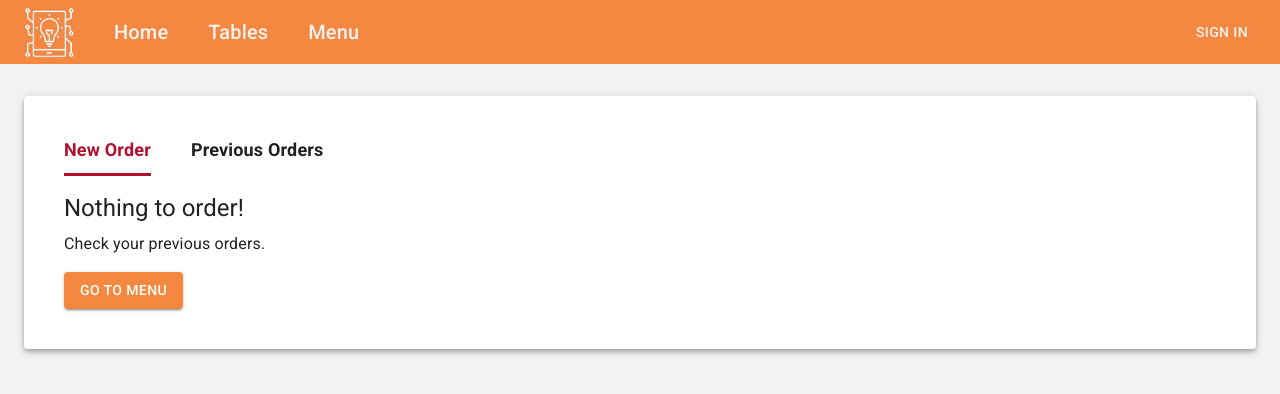
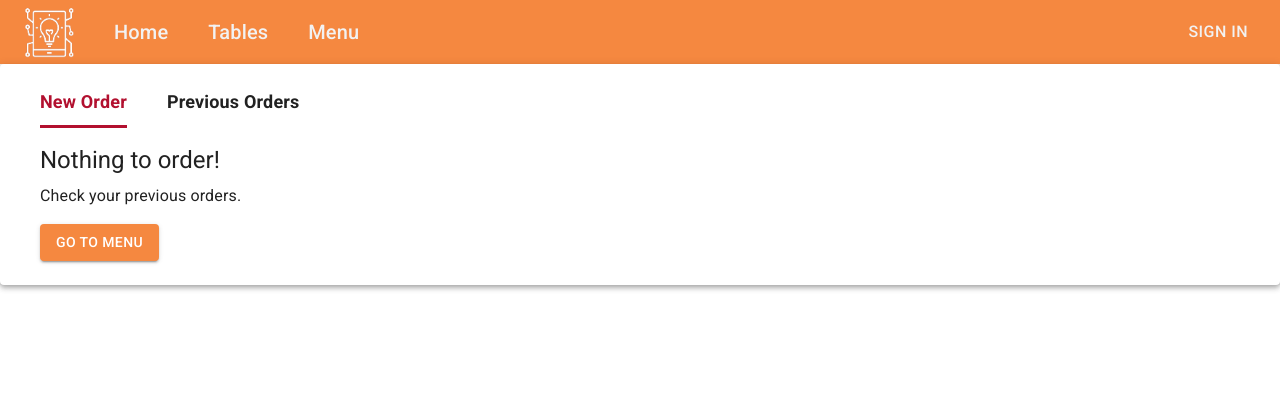
Before and after one commit to NoyanSeckin/Smart-Restaurant-App-React, a React (Create React App) app: page /usertable in a window 1280 px wide. Shown: the top 394 px of the page. Built offline with nearby package versions, Linux system fonts and the light colour scheme.

Commit message:
ready to publish

```diff
--- a/src/components/Navbar.js
+++ b/src/components/Navbar.js
@@ -19,7 +19,11 @@ import {setTableItems, setAuthentication} from '../actions'
     backgroundColor: 'warning.dark'
   }
 
-
+  const authBtnStyle = {
+    color: '#F2F2F2',
+    ml: 2,
+    fontSize: '1rem'
+  }
 
   const tableCounterStyle = {
     color: '#F2F2F2',
@@ -111,13 +115,13 @@ import {setTableItems, setAuthentication} from '../actions'
   function renderAuthButtons(){
     if(authentication){
       return(
-        <Button onClick={signOutUser} sx={{color: '#F2F2F2', ml: 2}}>
+        <Button onClick={signOutUser} sx={authBtnStyle}>
         Sign out
       </Button>
       )
     }else return(
       <Button onClick={()=> setIsLoginModal(true)}
-      sx={{color: '#F2F2F2', ml: 2}}>
+      sx={authBtnStyle}>
         Sign in
       </Button>
     )
--- a/src/components/PrevOrders.js
+++ b/src/components/PrevOrders.js
@@ -36,7 +36,6 @@ export default function BasicTable({renderDirectToMenu}) {
             <TableCell align="center">Quantity</TableCell>
             <TableCell align="center">Price</TableCell>
             <TableCell align="center">Subtotal</TableCell>
-            <TableCell align="center">Order Number</TableCell>
           </TableRow>
         </TableHead>
         <TableBody>
@@ -45,8 +44,8 @@ export default function BasicTable({renderDirectToMenu}) {
               key={row.name}
               sx={{ '&:last-child td, &:last-child th': { border: 0}}}
             >
-              <TableCell align='left' sx={{display: 'flex', gap: 5, pr: 0}} component="th" scope="row">
-                 <img style={{width: '100px', borderRadius: '8px'}} src={row.image} alt="" />
+              <TableCell align='left' sx={{display: 'flex', gap: 2, pr: 0}} component="th" scope="row">
+                 <img style={{width: '60px', borderRadius: '8px'}} src={row.image} alt="" />
                  <Typography sx={{alignSelf: 'center', justifySelf: 'center'}}>
                    {row.name}
                  </Typography>
@@ -54,7 +53,6 @@ export default function BasicTable({renderDirectToMenu}) {
               <TableCell  padding='none' size={'small'} align="center"> {row.count} </TableCell>
               <TableCell align="center">{row.price}$</TableCell>
               <TableCell align="center">{row.price * row.count}$</TableCell>
-              <TableCell align="center">{row?.orderNumber}</TableCell>
             </TableRow>
           ))}
         </TableBody>
--- a/src/components/UserBasket.js
+++ b/src/components/UserBasket.js
@@ -270,7 +270,6 @@ export default function EnhancedTable({tableItems, newHeaders, setTableItems, se
     {id: 'price', numeric: false, disablePadding: true, label: 'Price'},
     {id: 'subtotal', numeric: false, disablePadding: true, label: 'Subtotal'},
     ];
-  headCells = headCells.concat(newHeaders);
 
   return (
     <Box sx={{mt: 3}}>
@@ -307,7 +306,6 @@ export default function EnhancedTable({tableItems, newHeaders, setTableItems, se
                     >
                       <TableCell padding="checkbox">
                         <Checkbox
-
                           color="primary"
                           checked={isItemSelected}
                           inputProps={{
@@ -340,9 +338,8 @@ export default function EnhancedTable({tableItems, newHeaders, setTableItems, se
                       </TableCell>
                       <TableCell
                         align="left">{row.count}</TableCell>
-                      <TableCell align="left">{row.price}</TableCell>
-                      <TableCell align="left">{row.price * row.count}</TableCell>
-                      <TableCell align="left">Not Ordered</TableCell>
+                      <TableCell align="left">{row.price}$</TableCell>
+                      <TableCell align="left">{row.price * row.count}$</TableCell>
                     </TableRow>
                   );
                 })}
--- a/src/pages/Home.js
+++ b/src/pages/Home.js
@@ -27,7 +27,7 @@ export default function Home() {
               }}>
                 A <span style={{color: '#F58840'}}>Smarter</span> Restaurant
               </Typography>
-              <Typography sx={{width: {xs: '100%', lg: '115%'}}}>
+              <Typography sx={{width: {xs: '100%', sm: '70%', lg: '115%'}}}>
                 Make your restaurants smarter with next level technology. Efficient management, excellent customer experience. <br /> You will love it.
               </Typography>
               <Box>
@@ -49,7 +49,7 @@ export default function Home() {
           </Grid>
 
           <Grid item xs={9} lg={6} sx={{mt: {xs: 4, lg: 0}}}>
-            <img src={require('../images/main.jpg')} alt=""
+          <img src={require('../images/main.jpg')} alt=""
             style={{
               width: '100%',
               borderRadius: '8px',
--- a/src/pages/Menu.js
+++ b/src/pages/Menu.js
@@ -140,7 +140,7 @@ function Menu({setCurrentTable, setTables}) {
 
   function renderPage(){
     return(
-      <Container maxWidth='xl' sx={{py: 10}}>
+      <Container maxWidth='xl' sx={{py: {xs: 3, py: 10}}}>
       {renderSelectComponent()}
        <Box sx={cardsContainerStyle}>
          {renderCards()}
--- a/src/pages/Tables.js
+++ b/src/pages/Tables.js
@@ -27,7 +27,7 @@ export default function Tables() {
             {occupiedTables?.includes(table)
             ?
               <CheckCircleIcon sx={{fontSize: '110px', color: '#357a38'}}></CheckCircleIcon>
-            : <QRCodeReact value={`http://localhost:3000/menu/${table}`}>
+            : <QRCodeReact value={`https://smart-restaurant-app-react.web.app/menu/${table}`}>
               </QRCodeReact>}
          </Grid>
     ))
--- a/src/pages/UserTable.js
+++ b/src/pages/UserTable.js
@@ -8,6 +8,12 @@ import { connect } from "react-redux";
 import {setTableItems, setCurrentTable, setCurrentOrder} from '../actions';
 import PrevOrders from '../components/PrevOrders';
 import UserBasket from '../components/UserBasket';
+
+const navsContainerStyle = {
+  background: '#fff',
+  display: 'flex',
+  gap: {xs: 5, lg: 5},
+  }
 
 function Table({tableItems, setTableItems, currentTable, currentOrder, setCurrentOrder }) {
 
@@ -118,7 +124,7 @@ function Table({tableItems, setTableItems, currentTable, currentOrder, setCurren
   function renderActivePage(){
     if(activePage === 'New Order'){
       if(tableItems.length > 0){
-        return <UserBasket newHeaders={extraTableHeader} tableItems={tableItems} setTableItems={setTableItems} sendOrdersToDb={sendOrdersToDb} setOrdersToSend={setOrdersToSend} orderErrorMessage={orderErrorMessage} setOrderErrorMessage={setOrderErrorMessage}/>
+        return <UserBasket tableItems={tableItems} setTableItems={setTableItems} sendOrdersToDb={sendOrdersToDb} setOrdersToSend={setOrdersToSend} orderErrorMessage={orderErrorMessage} setOrderErrorMessage={setOrderErrorMessage}/>
       }else{
         return renderDirectToMenu();
       }
@@ -126,26 +132,15 @@ function Table({tableItems, setTableItems, currentTable, currentOrder, setCurren
     else return <PrevOrders renderDirectToMenu={renderDirectToMenu} tableItems={tableItems} />
   }
   return (
-    <Box sx={{background: '#F2F2F2', minHeight: '120vh'}}>
-      <Container maxWidth='xl' sx={{pt: 4}}>
-        <Paper elevation={4}
-        sx={{
-            py: 5,
-            px: 5,
-            }}>
+    <Box sx={{background: '#F2F2F2'}}>
+       <Paper elevation={4}
+        sx={{py: 3, px: {xs: 1, sm: 4, md: 5}}}>
           <Box
-          sx={{
-            background: '#fff',
-            display: 'flex',
-            gap: {xs: 5, lg: 5},
-            }}>
+          sx={navsContainerStyle}>
           {renderNavs()}
         </Box>
         {renderActivePage()}
         </Paper>
-
-
-    </Container>
     </Box>
   )
 }
```
Also changed, not shown: firebase.json (added), 2 other files (tests, documents, lock files or other folders).
